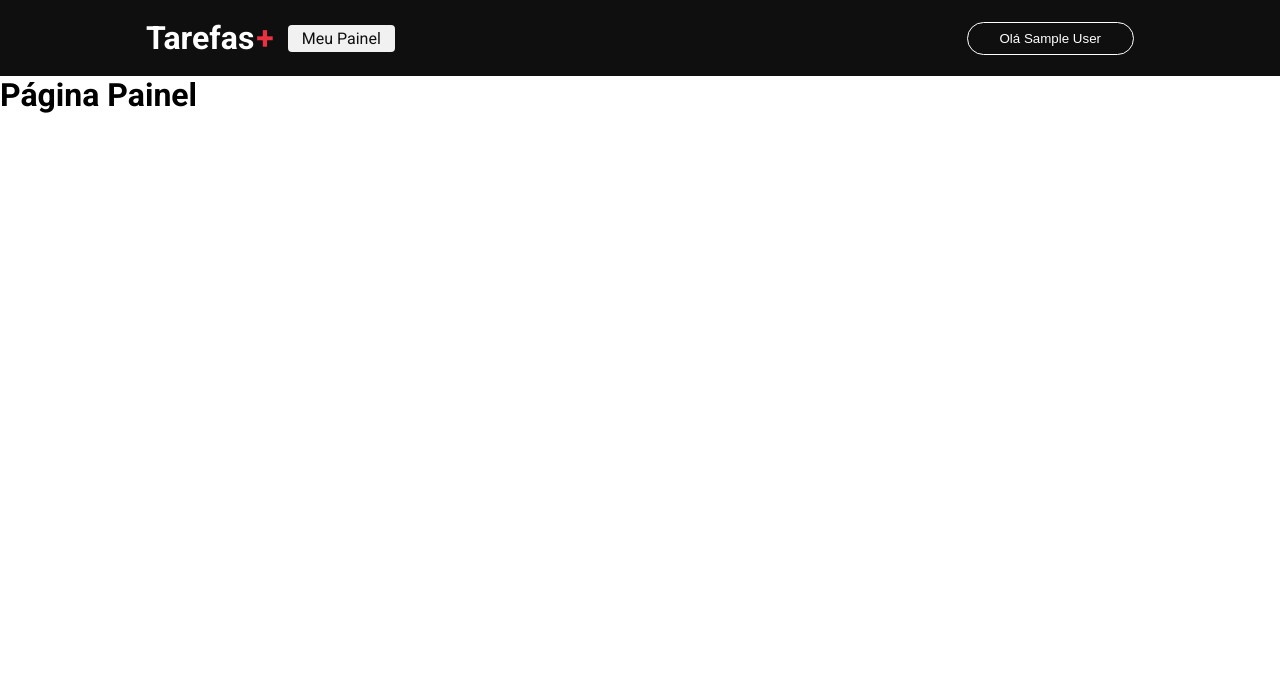
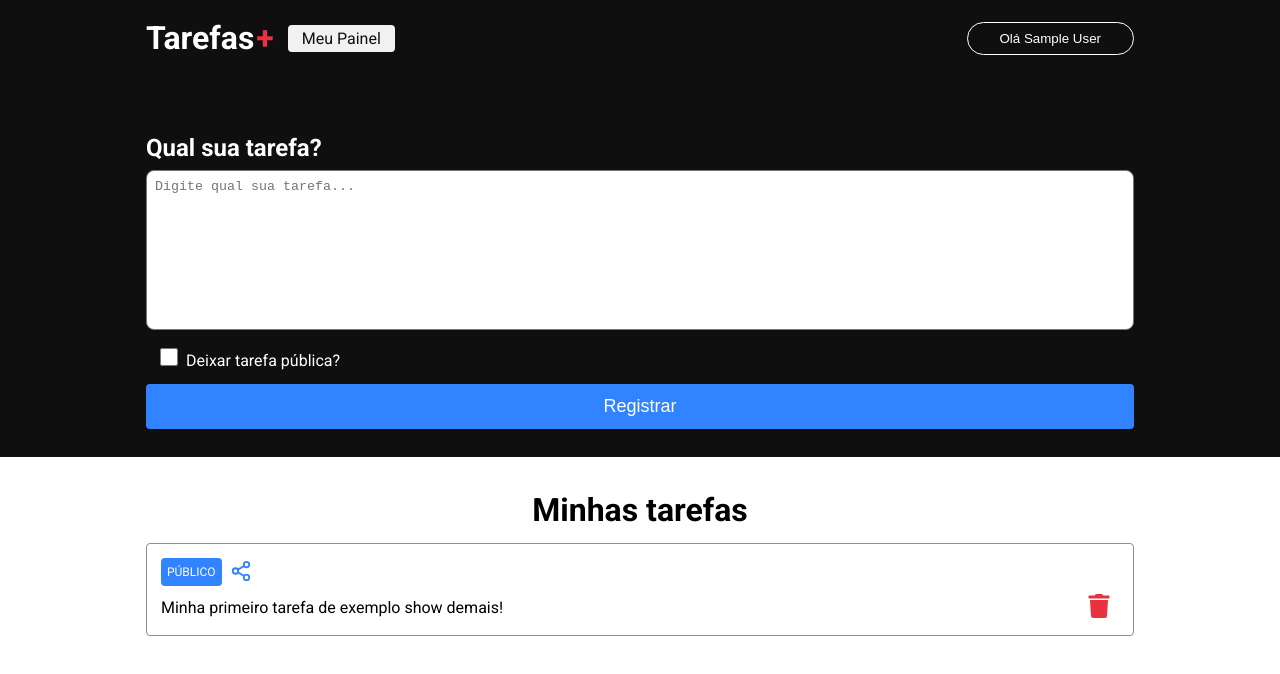
Before and after one commit to SenhorOver/next-tarefas-plus, a Next.js app: page /dashboard in a window 1280 px wide. Shown: the top 674 px of the page. Built offline with nearby package versions, Linux system fonts and the light colour scheme; no server answers; sample sign-in values are in the browser's storage.

Commit message:
Dashboard Style

```diff
--- a/package.json
+++ b/package.json
@@ -12,7 +12,8 @@
     "next": "15.4.4",
     "next-auth": "^4.24.11",
     "react": "19.1.0",
-    "react-dom": "19.1.0"
+    "react-dom": "19.1.0",
+    "react-icons": "^5.5.0"
   },
   "devDependencies": {
     "@eslint/eslintrc": "^3",
--- /dev/null
+++ b/src/components/textarea/index.tsx
@@ -0,0 +1,5 @@
+import styles from "./styles.module.css";
+
+export function Textarea({ ...rest }: React.HTMLProps<HTMLTextAreaElement>) {
+  return <textarea className={styles.textarea} {...rest}></textarea>;
+}
--- /dev/null
+++ b/src/components/textarea/styles.module.css
@@ -0,0 +1,8 @@
+.textarea {
+  width: 100%;
+  resize: none;
+  height: 160px;
+  border-radius: 8px;
+  outline: none;
+  padding: 8px;
+}
--- a/src/pages/dashboard/index.tsx
+++ b/src/pages/dashboard/index.tsx
@@ -2,6 +2,9 @@
 import styles from "./style.module.css";
 import { GetServerSideProps } from "next";
 import { getSession } from "next-auth/react";
+import { Textarea } from "@/components/textarea";
+import { FiShare2 } from "react-icons/fi";
+import { FaTrash } from "react-icons/fa";
 
 export default function Dashboard() {
   return (
@@ -9,7 +12,44 @@
       <Head>
         <title>Meu painel de tarefas</title>
       </Head>
-      <h1>Página Painel</h1>
+
+      <main className={styles.main}>
+        <section className={styles.content}>
+          <div className={styles.contentForm}>
+            <h1 className={styles.title}>Qual sua tarefa?</h1>
+            <form>
+              <Textarea placeholder="Digite qual sua tarefa..." />
+              <div className={styles.checkboxArea}>
+                <input type="checkbox" className={styles.checkbox} />
+                <label>Deixar tarefa pública?</label>
+              </div>
+
+              <button type="submit" className={styles.button}>
+                Registrar
+              </button>
+            </form>
+          </div>
+        </section>
+
+        <section className={styles.taskContainer}>
+          <h1>Minhas tarefas</h1>
+
+          <article className={styles.task}>
+            <div className={styles.tagContainer}>
+              <label className={styles.tag}>PÚBLICO</label>
+              <button className={styles.shareButton}>
+                <FiShare2 size={22} color={"#3183ff"} />
+              </button>
+            </div>
+            <div className={styles.taskContent}>
+              <p>Minha primeiro tarefa de exemplo show demais!</p>
+              <button className={styles.trashButton} type="submit">
+                <FaTrash size={24} color="#ea3140" />
+              </button>
+            </div>
+          </article>
+        </section>
+      </main>
     </div>
   );
 }
--- a/src/pages/dashboard/style.module.css
+++ b/src/pages/dashboard/style.module.css
@@ -0,0 +1,119 @@
+.container {
+  width: 100%;
+}
+
+.content {
+  background-color: #0f0f0f;
+  width: 100%;
+  display: flex;
+  align-items: center;
+  justify-content: center;
+}
+
+.contentForm {
+  max-width: 1024px;
+  width: 100%;
+  padding: 0 18px 28px;
+  margin-top: 58px;
+}
+
+.title {
+  color: #fff;
+  margin-bottom: 8px;
+}
+
+.checkboxArea {
+  margin: 14px;
+}
+
+.checkboxArea label {
+  margin-left: 8px;
+  color: #fff;
+}
+
+.checkbox {
+  width: 18px;
+  height: 18px;
+}
+
+.button {
+  width: 100%;
+  border: 0;
+  border-radius: 4px;
+  color: #fff;
+  background-color: #3183ff;
+  padding: 12px 0;
+  font-size: 18px;
+  cursor: pointer;
+}
+
+.taskContainer {
+  margin: 34px auto 0 auto;
+  padding: 0 18px;
+  width: 100%;
+  max-width: 1024px;
+  display: flex;
+  flex-direction: column;
+}
+
+.taskContainer a {
+  text-decoration: none;
+  color: #0f0f0f;
+}
+
+.taskContainer h1 {
+  text-align: center;
+  font-size: 32px;
+  margin-bottom: 14px;
+}
+
+.task {
+  margin-bottom: 14px;
+  line-height: 150%;
+  display: flex;
+  border: 1.5px solid #909090;
+  border-radius: 4px;
+  padding: 14px;
+  flex-direction: column;
+  align-items: flex-start;
+}
+
+.tagContainer {
+  display: flex;
+  align-items: center;
+  justify-content: center;
+  margin-bottom: 8px;
+}
+
+.tag {
+  background-color: #3183ff;
+  padding: 2px 6px;
+  color: #fff;
+  border-radius: 4px;
+  font-size: 12px;
+}
+
+.shareButton {
+  background: transparent;
+  border: 0;
+  margin: 0 8px;
+  cursor: pointer;
+}
+
+.taskContent {
+  display: flex;
+  align-items: center;
+  justify-content: space-between;
+  width: 100%;
+}
+
+.taskContent p {
+  white-space: pre-wrap;
+}
+
+.trashButton {
+  cursor: pointer;
+  background: transparent;
+  border: 0;
+  margin: 0 8px;
+}
```
Also changed, not shown: 1 other file (tests, documents, lock files or other folders).
